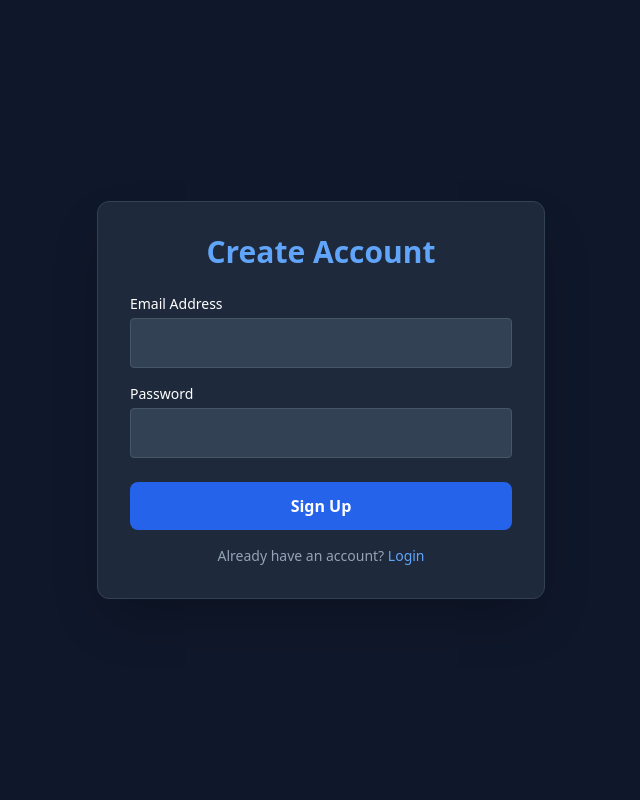
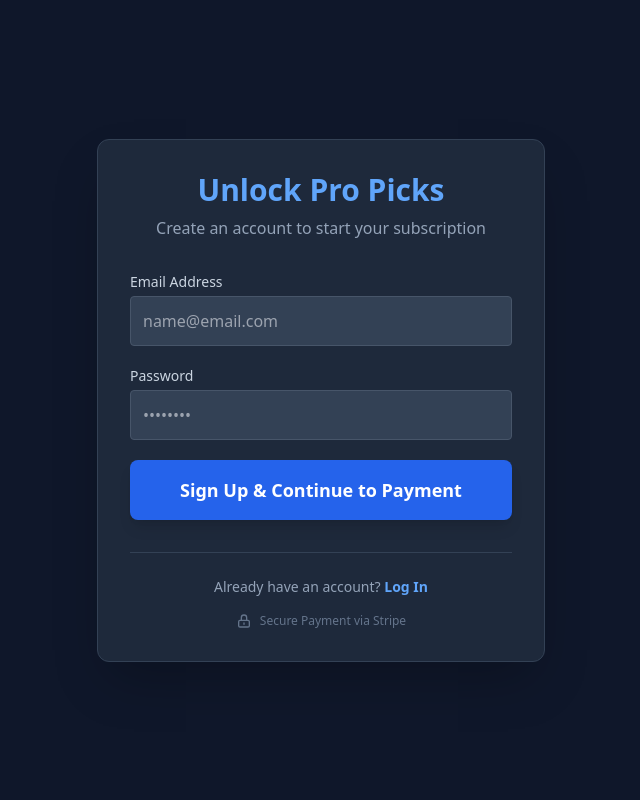
Before and after one commit to ktwom22/ncaabets, a Flask app: page /signup in a window 1280 px wide. Shown: the whole page, without its empty margins (319-959 px from the left). Run offline with Flask 3, Linux system fonts and the light colour scheme; some libraries are stand-ins or nearby versions.

```diff
--- a/templates/subscribe.html
+++ b/templates/subscribe.html
@@ -1,36 +1,59 @@
 <!DOCTYPE html>
-<html>
+<html lang="en">
 <head>
     <title>Sign Up - Pro Access</title>
+    <meta charset="UTF-8">
     <meta name="viewport" content="width=device-width, initial-scale=1">
     <script src="https://cdn.tailwindcss.com"></script>
 </head>
-<body class="bg-slate-900 text-white flex items-center justify-center min-h-screen">
+<body class="bg-slate-900 text-white flex items-center justify-center min-h-screen p-4">
     <div class="bg-slate-800 p-8 rounded-xl shadow-2xl w-full max-w-md border border-slate-700">
-        <h2 class="text-3xl font-bold mb-6 text-center text-blue-400">Create Account</h2>
+
+        <div class="text-center mb-8">
+            <h2 class="text-3xl font-bold text-blue-400">Unlock Pro Picks</h2>
+            <p class="text-slate-400 mt-2">Create an account to start your subscription</p>
+        </div>
 
         {% with messages = get_flashed_messages() %}
           {% if messages %}
             {% for message in messages %}
-              <div class="bg-red-500/20 border border-red-500 text-red-200 p-3 rounded mb-4 text-sm">{{ message }}</div>
+              <div class="bg-red-500/20 border border-red-500 text-red-200 p-3 rounded mb-4 text-sm text-center">
+                {{ message }}
+              </div>
             {% endfor %}
           {% endif %}
         {% endwith %}
 
-        <form method="POST">
-            <div class="mb-4">
-                <label class="block text-sm font-medium mb-1">Email Address</label>
-                <input type="email" name="email" required class="w-full p-3 rounded bg-slate-700 border border-slate-600 focus:border-blue-500 outline-none">
+        <form action="{{ url_for('signup') }}" method="POST" class="space-y-5">
+            <div>
+                <label class="block text-sm font-medium mb-1 text-slate-300">Email Address</label>
+                <input type="email" name="email" placeholder="name@email.com" required
+                       class="w-full p-3 rounded bg-slate-700 border border-slate-600 focus:border-blue-500 focus:ring-1 focus:ring-blue-500 outline-none transition">
             </div>
-            <div class="mb-6">
-                <label class="block text-sm font-medium mb-1">Password</label>
-                <input type="password" name="password" required class="w-full p-3 rounded bg-slate-700 border border-slate-600 focus:border-blue-500 outline-none">
+            <div>
+                <label class="block text-sm font-medium mb-1 text-slate-300">Password</label>
+                <input type="password" name="password" placeholder="••••••••" required
+                       class="w-full p-3 rounded bg-slate-700 border border-slate-600 focus:border-blue-500 focus:ring-1 focus:ring-blue-500 outline-none transition">
             </div>
-            <button type="submit" class="w-full bg-blue-600 hover:bg-blue-500 p-3 rounded-lg font-bold transition">Sign Up</button>
+
+            <button type="submit" class="w-full bg-blue-600 hover:bg-blue-500 p-4 rounded-lg font-bold text-lg shadow-lg hover:shadow-blue-500/20 transition-all active:scale-[0.98]">
+                Sign Up & Continue to Payment
+            </button>
         </form>
-        <p class="mt-4 text-center text-slate-400 text-sm">
-            Already have an account? <a href="{{ url_for('login') }}" class="text-blue-400 hover:underline">Login</a>
-        </p>
+
+        <div class="mt-8 pt-6 border-t border-slate-700 text-center">
+            <p class="text-slate-400 text-sm">
+                Already have an account?
+                <a href="{{ url_for('login') }}" class="text-blue-400 hover:text-blue-300 font-semibold hover:underline">Log In</a>
+            </p>
+        </div>
+
+        <div class="mt-4 flex items-center justify-center gap-2 text-xs text-slate-500">
+            <svg class="w-4 h-4" fill="none" stroke="currentColor" viewBox="0 0 24 24">
+                <path stroke-linecap="round" stroke-linejoin="round" stroke-width="2" d="M12 15v2m-6 4h12a2 2 0 002-2v-6a2 2 0 00-2-2H6a2 2 0 00-2 2v6a2 2 0 002 2zm10-10V7a4 4 0 00-8 0v4h8z"/>
+            </svg>
+            Secure Payment via Stripe
+        </div>
     </div>
 </body>
 </html>
```
